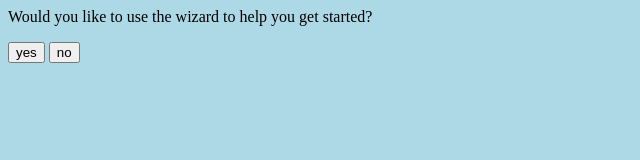
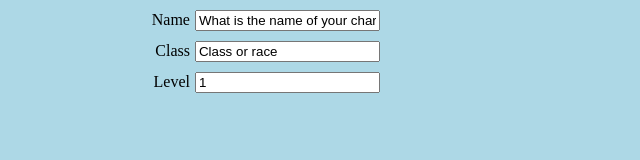
Before and after one commit to fabean/thandion, a plain HTML site: page index.jade in a window 1280 px wide. Both pictures are taken after a click on the button "yes". Shown: the whole page, without its empty margins (0-640 px from the left). Drawn offline with nearby package versions, Linux system fonts and the light colour scheme; files that its build step writes are made by us from their sources.

Commit message:
wizard launches now, but that is all. Lots of work to do to hit the final goal might need to write most of the rendering code

```diff
--- a/index.jade
+++ b/index.jade
@@ -25,7 +25,8 @@ html
       #output
       button#save save
     #overlay.hidden
-      p Would you like to use the wizard to help you get started?
-      button#yes yes
-      button#no no
+      #firstprompt
+        p Would you like to use the wizard to help you get started?
+        button#yes yes
+        button#no no
     script(src="script.js")
--- a/script.js
+++ b/script.js
@@ -25,7 +25,8 @@ function firstLaunch() {
 
 // first launch wizard
 function launchWizard() {
-  window.suggestedCharacter = {
+  document.getElementById('firstprompt').classList.add('hidden');
+  var sC = {
     'name': {
       'type': 'text',
       'value': 'What is the name of your character?',
@@ -42,8 +43,19 @@ function launchWizard() {
       'title': 'level'
     }
   };
-  for (var i in window.suggestedCharacter) {
+  for (var i in sC) {
+    console.log(sC);
     // render out these things and make it pretty
+    body = document.getElementById('overlay');
+    output = '<div class="set ' + i + '" id="row-' + i + '" draggable="true">';
+    output += '<label for="' + i +'">' + i + '</label>';
+    if (sC[i].type === 'textarea') {
+      output += '<textarea id="' + i + '" rows="10" cols="50" class="attribute">' + sC[i].value + '</textarea>';
+    } else {
+      output += '<input id="' + i + '" value="' + sC[i].value + '" type="' + sC[i].type + '"  class="attribute"/>';
+    }
+    output += '</div>';
+    body.innerHTML += output;
   }
 }
 
```
Also changed, not shown: index.html.
